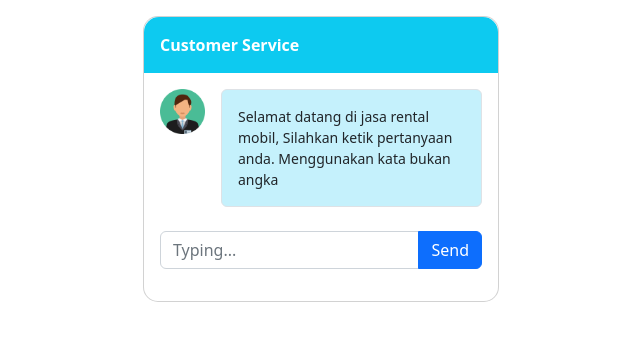
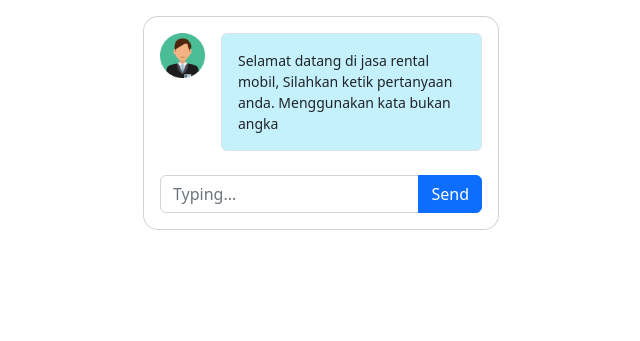
Before and after one commit to praktiku/rentalchatbot, a Flask app: page / in a window 1280 px wide. Shown: the top 341 px of the page, without its empty margins (319-959 px from the left). Run offline with Flask 2, Linux system fonts and the light colour scheme; some libraries are stand-ins or nearby versions.

Commit message:
update ui

```diff
--- a/app.py
+++ b/app.py
@@ -17,5 +17,5 @@ def sendmsg():
 
     return jsonify(answer=get_chat)
 
-# if __name__ == '__main__':
-#     app.run(debug=True)
+if __name__ == '__main__':
+    app.run(debug=True)
--- a/templates/index.html
+++ b/templates/index.html
@@ -19,10 +19,6 @@
                 <div class="col-md-8 col-lg-6 col-xl-4">
 
                     <div class="card" id="chat1" style="border-radius: 15px;">
-                        <div class="card-header d-flex justify-content-between align-items-center p-3 bg-info text-white border-bottom-0"
-                            style="border-top-left-radius: 15px; border-top-right-radius: 15px;">
-                            <p class="mb-0 fw-bold">Customer Service</p>
-                        </div>
                         <div class="card-body">
                             <div class="message-chat">
                                 <div class="d-flex flex-row justify-content-start mb-4">
@@ -62,7 +58,7 @@
                             </div>
                             <form action="javascript:void(0)">
                                 <div class="form-outline">
-                                    <div class="input-group mb-3">
+                                    <div class="input-group">
                                         <input type="text" name="message" class="form-control" placeholder="Typing..."
                                             aria-label="Recipient's username" aria-describedby="button-addon2">
                                         <input class="btn btn-primary btn_send" type="submit" id="button-addon2" value="Send"></input>
```
Also changed, not shown: 1 other file.
